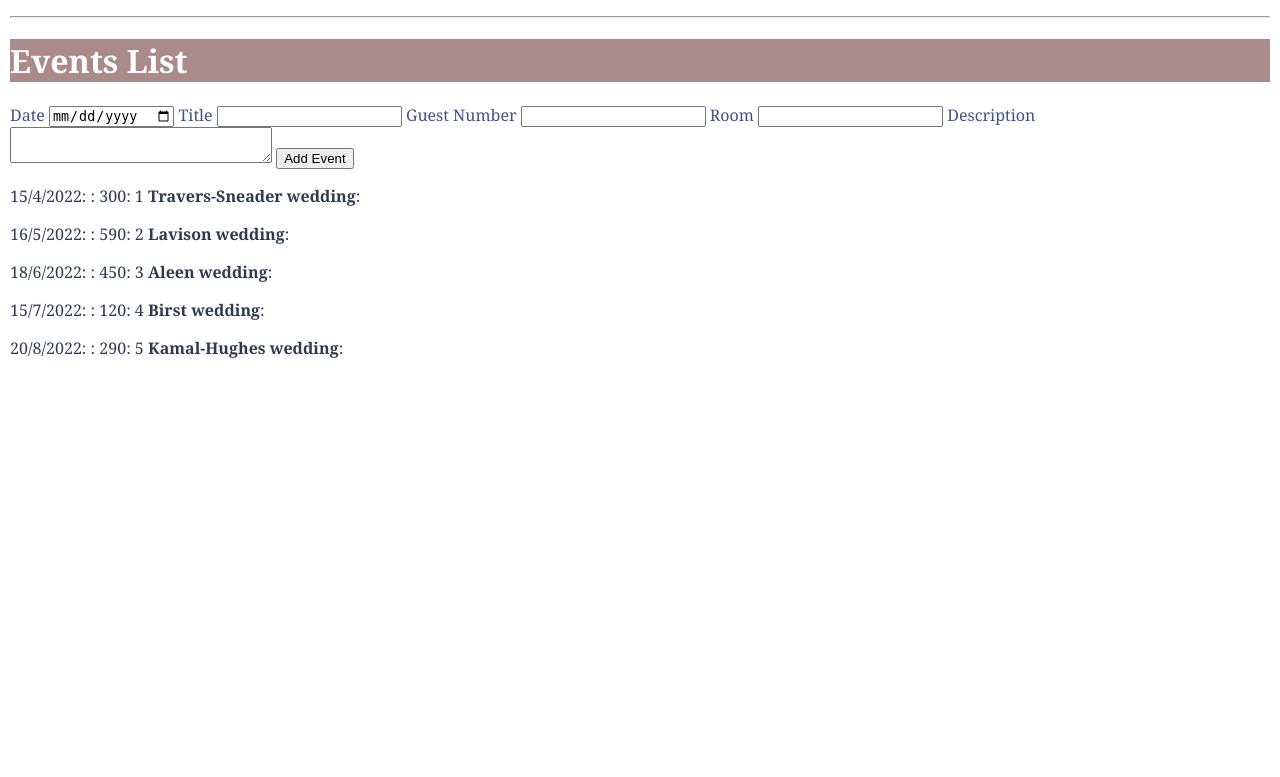
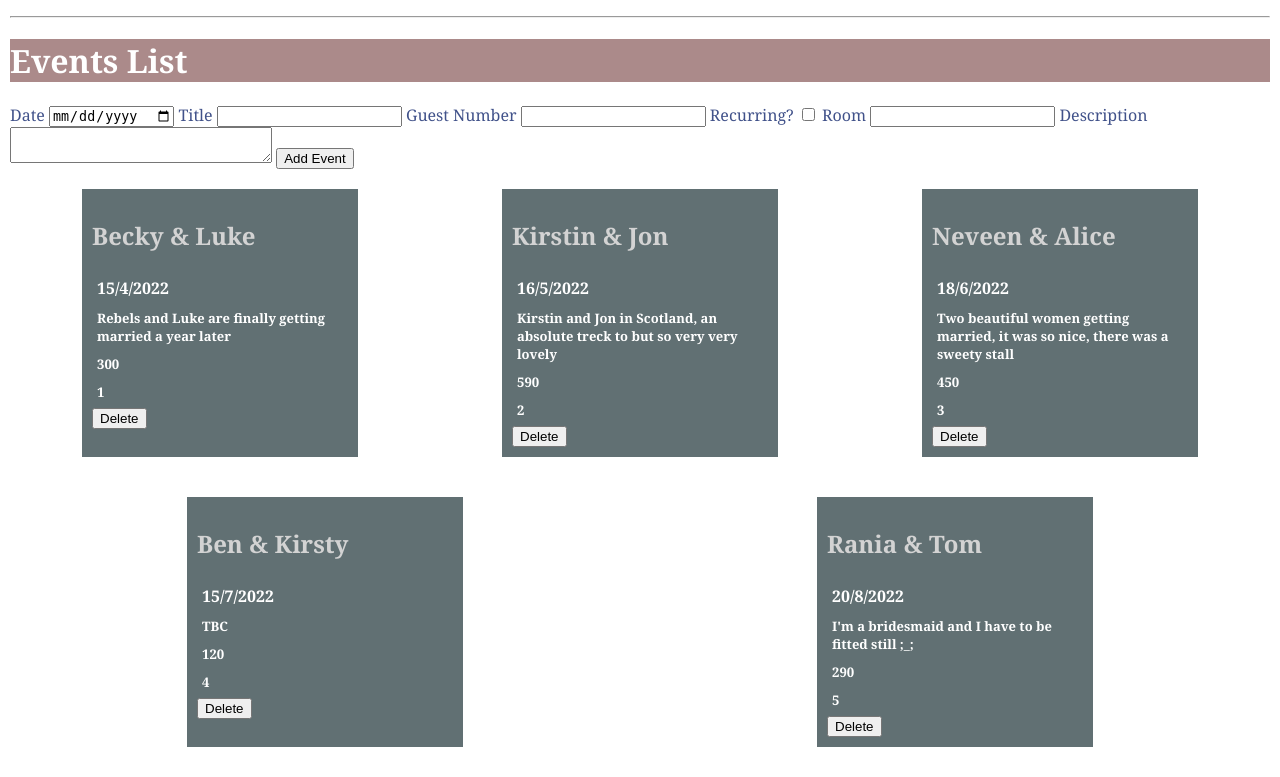
Before and after one commit to AbiJays/events_app_homework, a Flask app: page /events in a window 1280 px wide. Shown: the part 38-815 px from the top of the page. Before the commit the page ends 396 px from the top, so only its background shows below. Run offline with Flask 2, Linux system fonts and the light colour scheme.

Commit message:
Adding delete route

```diff
--- a/controllers/controller.py
+++ b/controllers/controller.py
@@ -1,7 +1,7 @@
-from flask import render_template, request
+from flask import render_template, request, redirect
 from app import app
-from models.event_list import events, add_new_event # get a hold of all the tasks
-from models.events import Event #File should actually be event.py not events
+from models.event_list import events, add_new_event, delete_event # get a hold of all the tasks
+from models.events import * #File should actually be event.py not events
 
 # change the template to display all events
 
@@ -19,7 +19,13 @@ def add_event():
     eventGuest = request.form['guest_number']
     eventRoom = request.form['room']
     eventDesc = request.form['description']
-    newEvent = Event(date=eventDate, title=eventTitle, guest_number=eventGuest, room=eventRoom, description=eventDesc)
+    recurring = True if 'recurring' in request.form else False
+    newEvent = Event(date=eventDate, title=eventTitle, recurring=recurring, guest_number=eventGuest, room=eventRoom, description=eventDesc)
     add_new_event(newEvent)
 
-    return render_template("index.html", title="Abi", all_events = events)
+    return redirect('/events')
+
+@app.route('/events/delete/<title>', methods=['POST'])
+def delete(title):
+    delete_event(title)
+    return redirect('/events')
--- a/models/event_list.py
+++ b/models/event_list.py
@@ -1,11 +1,19 @@
 from models.events import *
 
-event1 = Event("15/4/2022", "Becky & Luke", 300, 1, "Travers-Sneader wedding")
-event2 = Event("16/5/2022", "Kirstin & Jon", 590, 2, "Lavison wedding")
-event3 = Event("18/6/2022", "Neveen & Alice", 450, 3, "Aleen wedding")
-event4 = Event("15/7/2022", "Ben & Kirsty", 120, 4, "Birst wedding")
-event5 = Event("20/8/2022", "Rania & Tom", 290, 5, "Kamal-Hughes wedding")
+event1 = Event("15/4/2022", "Becky & Luke", 300, False, 1, "Rebels and Luke are finally getting married a year later")
+event2 = Event("16/5/2022", "Kirstin & Jon", 590, False, 2, "Kirstin and Jon in Scotland, an absolute treck to but so very very lovely")
+event3 = Event("18/6/2022", "Neveen & Alice", 450, False, 3, "Two beautiful women getting married, it was so nice, there was a sweety stall")
+event4 = Event("15/7/2022", "Ben & Kirsty", 120, False, 4, "TBC")
+event5 = Event("20/8/2022", "Rania & Tom", 290, False, 5, "I'm a bridesmaid and I have to be fitted still ;_;")
 events = [event1, event2, event3, event4, event5]
 
 def add_new_event(event):
     events.append(event)
+
+def delete_event(event_title):
+    event_to_delete = None
+    for event in events:
+        if event.title == event_title:
+            event_to_delete = event
+            break
+    events.remove(event_to_delete)
--- a/models/events.py
+++ b/models/events.py
@@ -1,8 +1,9 @@
 class Event():
 
-    def __init__(self, date, title, guest_number, room, description):
+    def __init__(self, date, title, guest_number, recurring, room, description):
         self.date = date
         self.title = title
         self.guest_number = guest_number
+        self.recurring = recurring
         self.room = room
         self.description = description
--- a/static/style.css
+++ b/static/style.css
@@ -19,3 +19,36 @@ body > p {
 #guest_number{
     color: rgb(129, 83, 27);
 }
+
+.event-container {
+    display: flex;
+    flex-wrap: wrap;
+    justify-content: space-around;
+  }
+
+  .event {
+    display: flex;
+    flex-direction: column;
+    width: 20vw;
+    background-color: #617073;
+    padding: 10px;
+    margin:20px;
+  }
+
+  .event p, i{
+    color: white;
+    list-style: none;
+    margin:3px;
+  }
+
+  h2 {
+    color: lightgrey;
+  }
+  h3 {
+    font-size: small;
+  }
+
+  h3, h4, h5 {
+    margin: 5px;
+    color:white;
+  }
--- a/templates/index.html
+++ b/templates/index.html
@@ -4,7 +4,7 @@
 
     <h1>Events List</h1>
 
-    <form action="/events" method="post"> <!-- ADDED -->
+    <form class="form-inline" action="/events" method="post"> <!-- ADDED -->
         <label for="date">Date</label>
         <input type="date" name="date" id="date">
 
@@ -14,6 +14,9 @@
         <label for="guest_number">Guest Number</label>
         <input type="number" name="guest_number" id="guest_number">
 
+        <label for="recurring">Recurring?</label>
+        <input type="checkbox" name="recurring" id="recurring" value="False">
+
         <label for="room">Room</label>
         <input type="text" name="room" id="room">
 
@@ -21,12 +24,26 @@
         <textarea name="description" rows="2" cols="30"></textarea>
 
         <input type="submit" value="Add Event">
+
     </form>
 
-    {% for event in all_events%}
-        <p>
-            {{event.date}}: {{event.name}}: {{event.guest_number}}: {{event.room}} <b>{{event.description}}</b>:
-        </p>
-    {%endfor%}
+    <div class="event-container">
+        {% for event in all_events%}
+        <div class="event">
+            <h2>{{event.title}}</h2>
+            <h4>{{event.date}}</h4>
+            <h3>{{event.description}}</h3>
+            <h5>{{event.guest_number}}</h5>
+            <h5>{{event.room}}</h5>
 
+            {% if event.recurring %}
+                <p><i>Recurring</i></p>
+            {% endif %}
+
+            <form class="form-inline" action="/delete/{{ event_name }}" method="POST">
+                <input type="submit" value="Delete">
+            </form>
+        </div>
+        {%endfor%}
+    </div>
 {% endblock content %}
```
